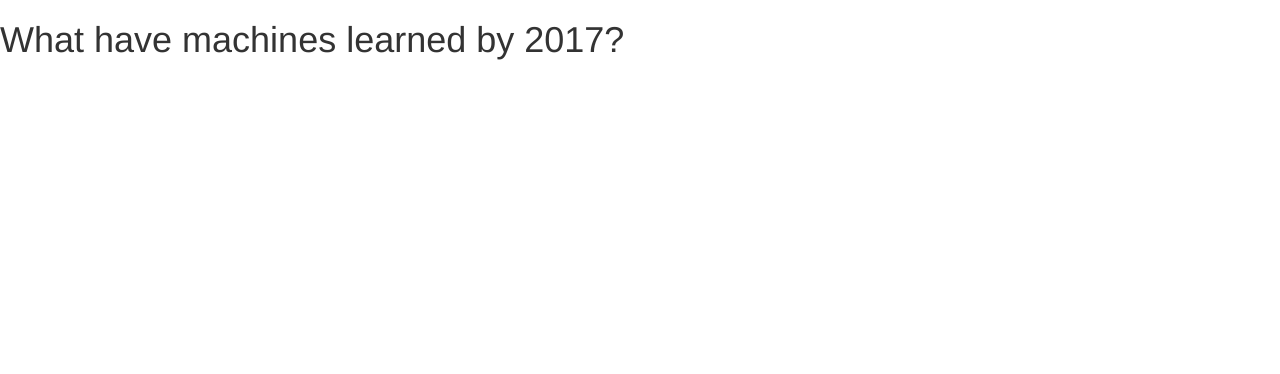
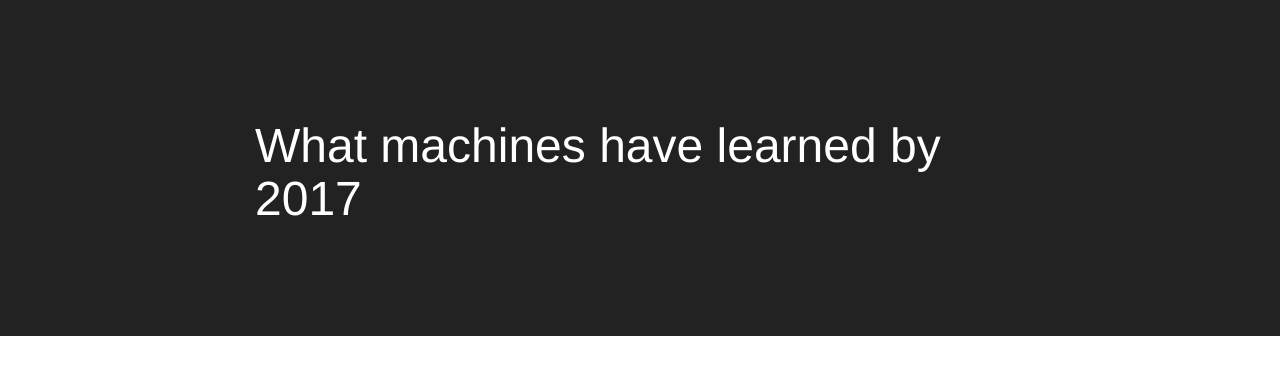
Before and after one commit to imasl/imasl.github.io, a plain HTML site: page index.html in a window 1280 px wide. Drawn offline with nearby package versions, Linux system fonts and the light colour scheme.

Commit message:
top section

```diff
--- /dev/null
+++ b/assets/main.css
@@ -0,0 +1,17 @@
+@media (min-width: 1200px) {
+    .container {
+        width: 800px;
+        max-width: 100%;
+    }
+}
+
+#top-section {
+    background: #222;
+    color: #fff;
+    padding: 100px 0;
+}
+
+#top-section h1 {
+    font-size: 48px;
+    font-weight: 200;
+}
--- a/index.html
+++ b/index.html
@@ -9,10 +9,15 @@
 
     <!-- Optional theme -->
     <link rel="stylesheet" href="https://maxcdn.bootstrapcdn.com/bootstrap/3.3.7/css/bootstrap-theme.min.css" integrity="sha384-rHyoN1iRsVXV4nD0JutlnGaslCJuC7uwjduW9SVrLvRYooPp2bWYgmgJQIXwl/Sp" crossorigin="anonymous">
+
+    <link rel="stylesheet" href="assets/main.css">
 </head>
 <body>
-    <h1>What have machines learned by 2017?</h1>
-
+    <div id="top-section">
+        <div class="container">
+                <h1>What machines have learned by 2017</h1>
+        </div>
+    </div>
     <!-- Latest compiled and minified JavaScript -->
     <script src="https://maxcdn.bootstrapcdn.com/bootstrap/3.3.7/js/bootstrap.min.js" integrity="sha384-Tc5IQib027qvyjSMfHjOMaLkfuWVxZxUPnCJA7l2mCWNIpG9mGCD8wGNIcPD7Txa" crossorigin="anonymous"></script>
 </body>
```
